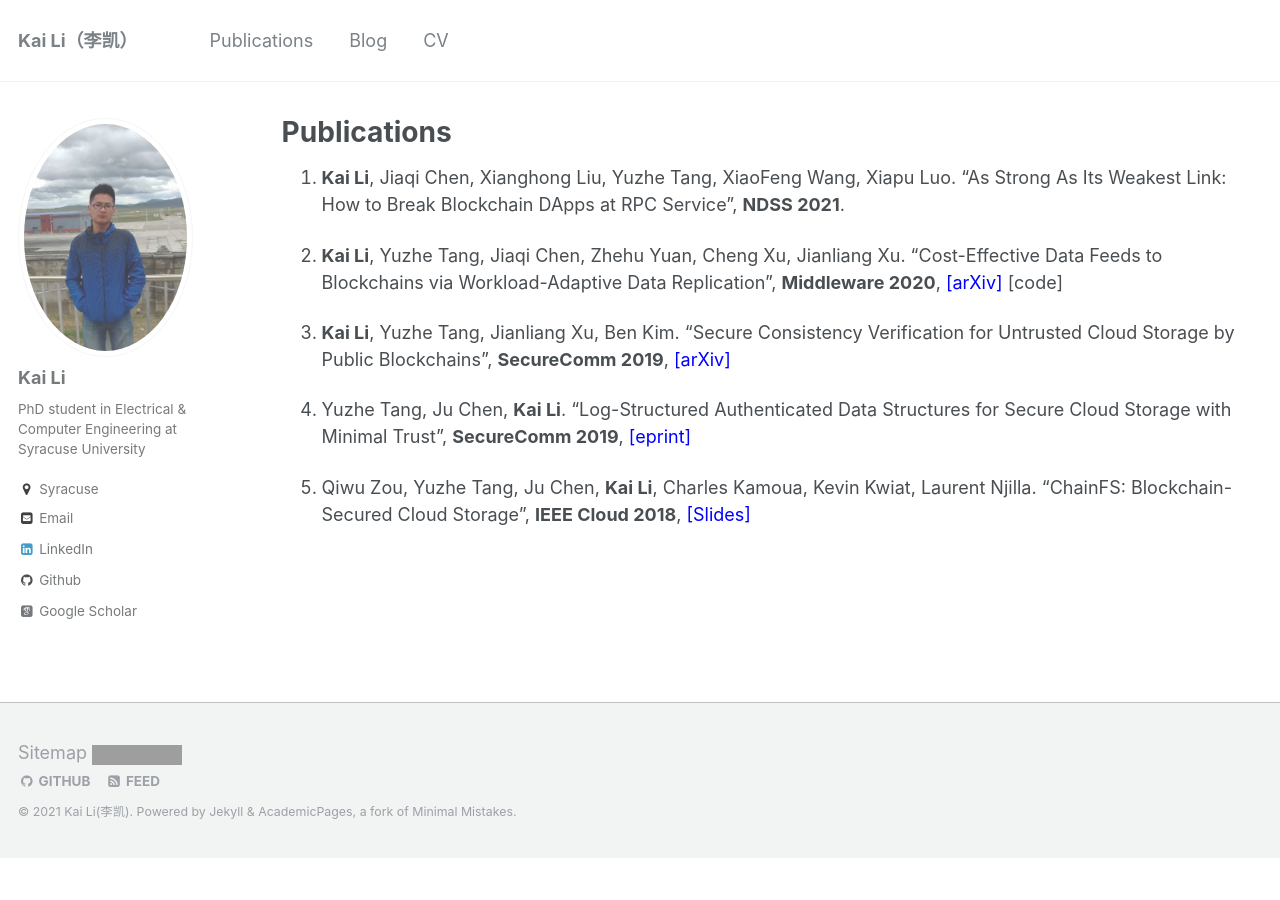
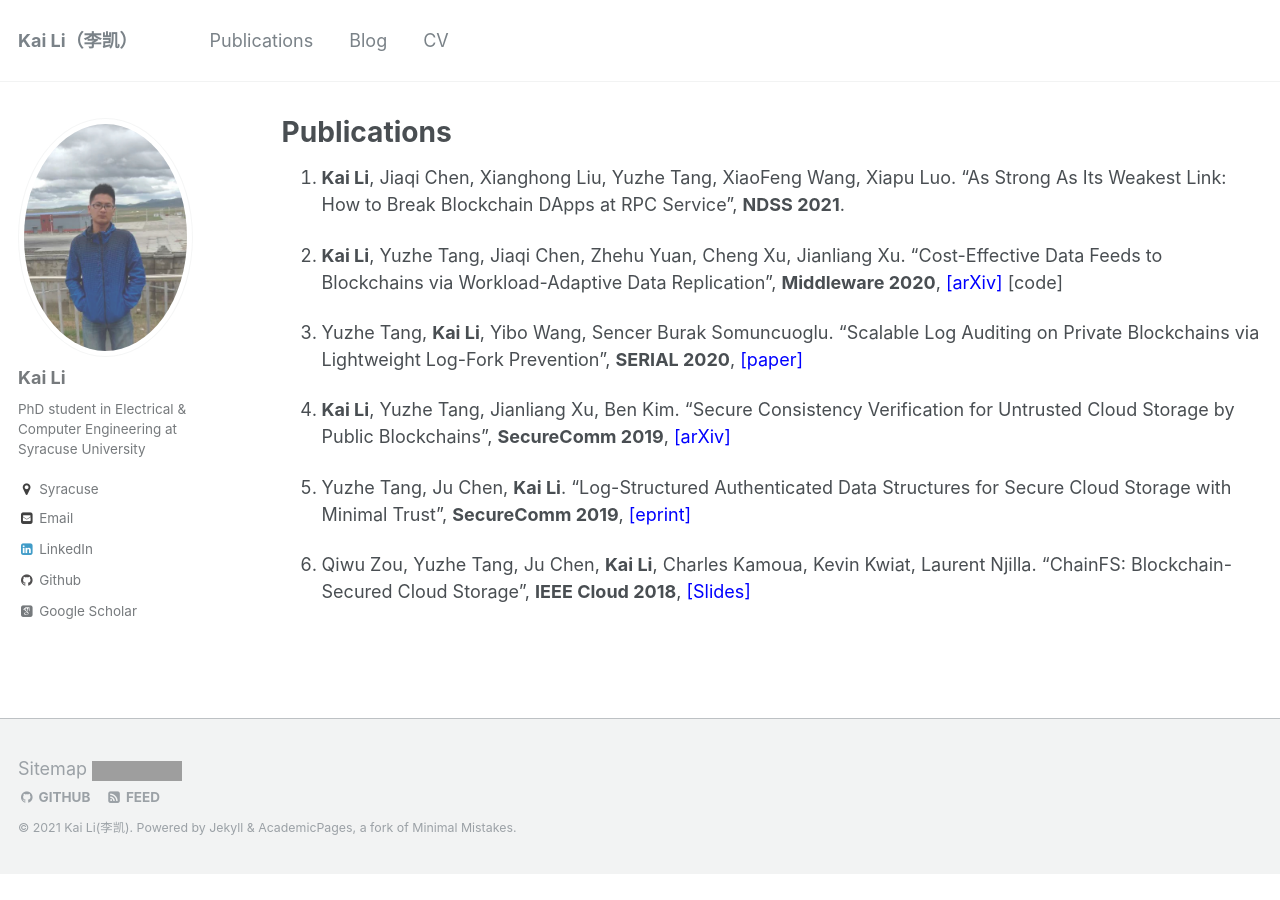
Before and after one commit to likai1993/likai1993.github.io, a Jekyll site: the page built from _pages/publications.md, in a window 1280 px wide. Built offline with Jekyll 4.4.1, drawn with Linux system fonts in a browser that asks for light colours; some web fonts are replaced; grey boxes are pictures that could not be loaded.

Commit message:
Update publications.md

```diff
--- a/_pages/publications.md
+++ b/_pages/publications.md
@@ -10,8 +10,11 @@ author_profile: true
 
 2. **Kai Li**, Yuzhe Tang, Jiaqi Chen, Zhehu Yuan, Cheng Xu, Jianliang Xu. "Cost-Effective Data Feeds to Blockchains via Workload-Adaptive Data Replication", **Middleware 2020**, <span style="color:blue">[[arXiv]](https://arxiv.org/pdf/1911.04078.pdf)</span> [[code]](https://github.com/syracuse-fullstacksecurity/GRuB)
 
-3. **Kai Li**, Yuzhe Tang, Jianliang Xu, Ben Kim. "Secure Consistency Verification for Untrusted Cloud Storage by Public Blockchains", **SecureComm 2019**, <span style="color:blue">[[arXiv]](https://arxiv.org/pdf/1904.06626.pdf)</span>
+3. Yuzhe Tang, **Kai Li**, Yibo Wang, Sencer Burak Somuncuoglu. "Scalable Log Auditing on Private Blockchains via Lightweight Log-Fork Prevention", **SERIAL 2020**, <span style="color:blue">[[paper]](https://dl.acm.org/doi/pdf/10.1145/3429884.3430032)</span>
 
-4. Yuzhe Tang, Ju Chen, **Kai Li**. "Log-Structured Authenticated Data Structures for Secure Cloud Storage with Minimal Trust", **SecureComm 2019**, <span style="color:blue">[[eprint]](https://eprint.iacr.org/2016/1063.pdf)</span>
 
-5. Qiwu Zou, Yuzhe Tang, Ju Chen, **Kai Li**, Charles Kamoua, Kevin Kwiat, Laurent Njilla. "ChainFS: Blockchain-Secured Cloud Storage", **IEEE Cloud 2018**, <span style="color:blue"> [[Slides]](https://docs.google.com/presentation/d/1uDqvJjPWF6YIo8bb-vfAgCU7SCaoRTLHdrEegTEeyd0/edit#slide=id.g3d35a20df5_0_0)</span>
+4. **Kai Li**, Yuzhe Tang, Jianliang Xu, Ben Kim. "Secure Consistency Verification for Untrusted Cloud Storage by Public Blockchains", **SecureComm 2019**, <span style="color:blue">[[arXiv]](https://arxiv.org/pdf/1904.06626.pdf)</span>
+
+5. Yuzhe Tang, Ju Chen, **Kai Li**. "Log-Structured Authenticated Data Structures for Secure Cloud Storage with Minimal Trust", **SecureComm 2019**, <span style="color:blue">[[eprint]](https://eprint.iacr.org/2016/1063.pdf)</span>
+
+6. Qiwu Zou, Yuzhe Tang, Ju Chen, **Kai Li**, Charles Kamoua, Kevin Kwiat, Laurent Njilla. "ChainFS: Blockchain-Secured Cloud Storage", **IEEE Cloud 2018**, <span style="color:blue"> [[Slides]](https://docs.google.com/presentation/d/1uDqvJjPWF6YIo8bb-vfAgCU7SCaoRTLHdrEegTEeyd0/edit#slide=id.g3d35a20df5_0_0)</span>
```
